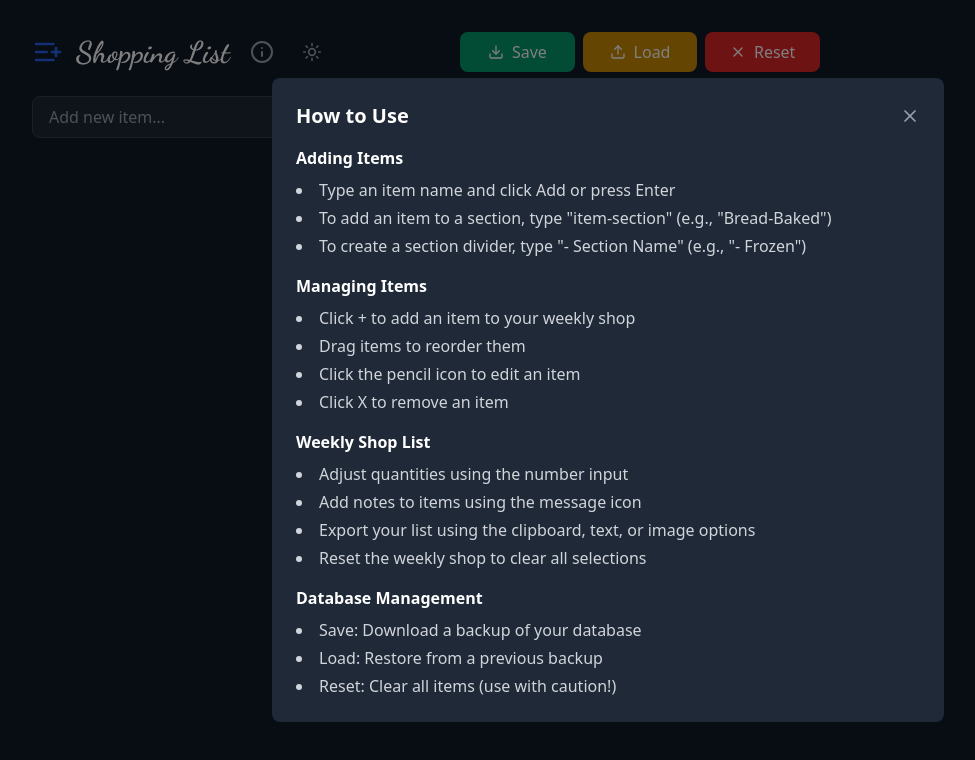
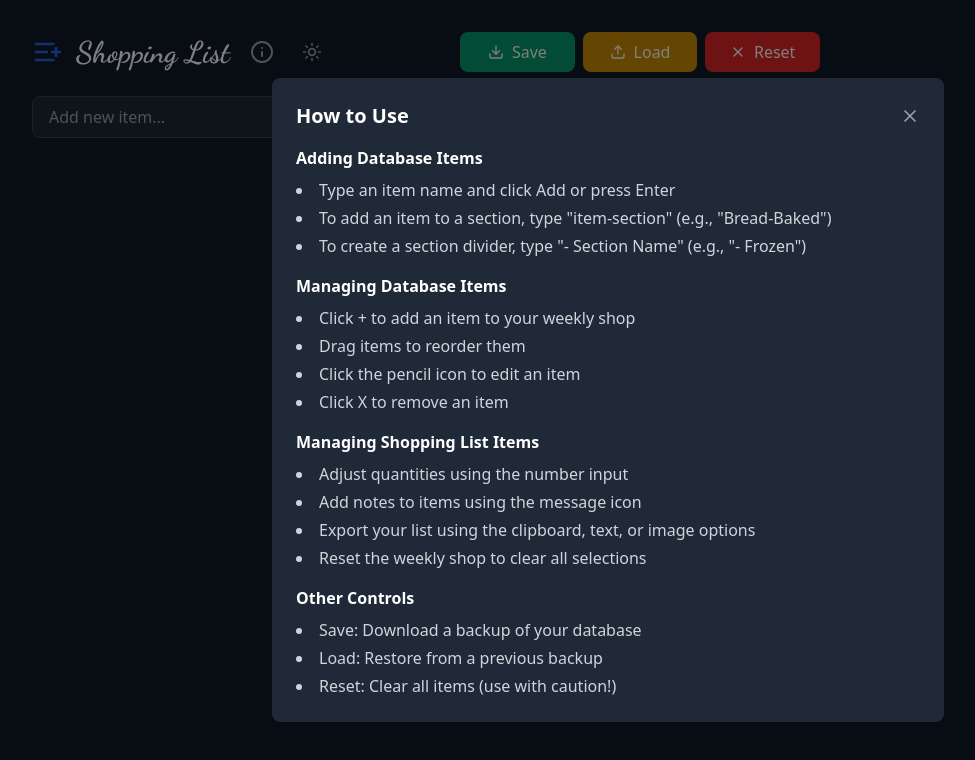
Before and after one commit to JohnathanCrow/shoppinglist, a React (Vite) app: page / in a window 1280 px wide. Both pictures are taken after a click on the button 293 px from the left and 52 px from the top of the page. Shown: the top 760 px of the page, without its empty margins (32-1007 px from the left). Built offline with nearby package versions, Linux system fonts and the light colour scheme.

Commit message:
Update InfoModal.tsx
How to use update

```diff
--- a/src/components/InfoModal.tsx
+++ b/src/components/InfoModal.tsx
@@ -21,7 +21,7 @@
 
         <div className="space-y-4 text-gray-300">
           <section>
-            <h4 className="font-semibold text-white mb-2">Adding Items</h4>
+            <h4 className="font-semibold text-white mb-2">Adding Database Items</h4>
             <ul className="list-disc list-inside space-y-1">
               <li>Type an item name and click Add or press Enter</li>
               <li>To add an item to a section, type "item-section" (e.g., "Bread-Baked")</li>
@@ -30,7 +30,7 @@
           </section>
 
           <section>
-            <h4 className="font-semibold text-white mb-2">Managing Items</h4>
+            <h4 className="font-semibold text-white mb-2">Managing Database Items</h4>
             <ul className="list-disc list-inside space-y-1">
               <li>Click + to add an item to your weekly shop</li>
               <li>Drag items to reorder them</li>
@@ -40,7 +40,7 @@
           </section>
 
           <section>
-            <h4 className="font-semibold text-white mb-2">Weekly Shop List</h4>
+            <h4 className="font-semibold text-white mb-2">Managing Shopping List Items</h4>
             <ul className="list-disc list-inside space-y-1">
               <li>Adjust quantities using the number input</li>
               <li>Add notes to items using the message icon</li>
@@ -50,7 +50,7 @@
           </section>
 
           <section>
-            <h4 className="font-semibold text-white mb-2">Database Management</h4>
+            <h4 className="font-semibold text-white mb-2">Other Controls</h4>
             <ul className="list-disc list-inside space-y-1">
               <li>Save: Download a backup of your database</li>
               <li>Load: Restore from a previous backup</li>
```
